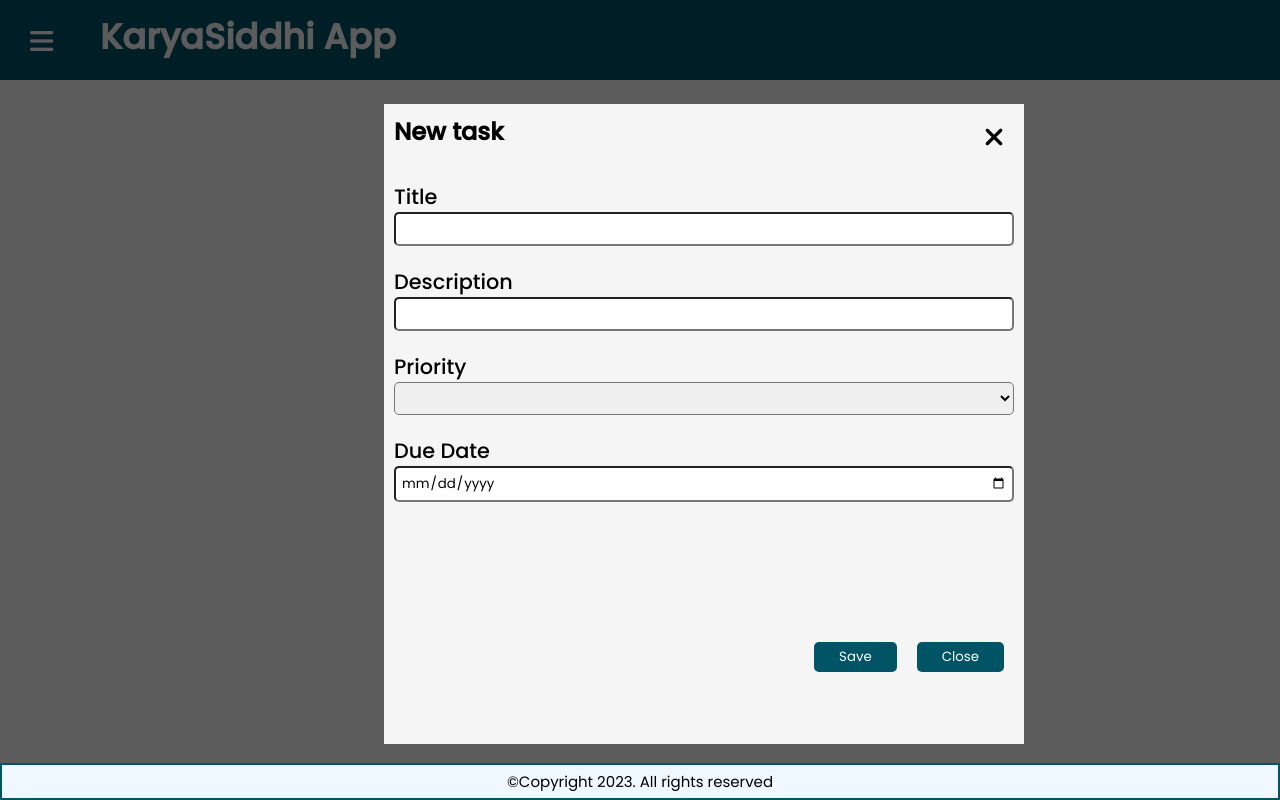
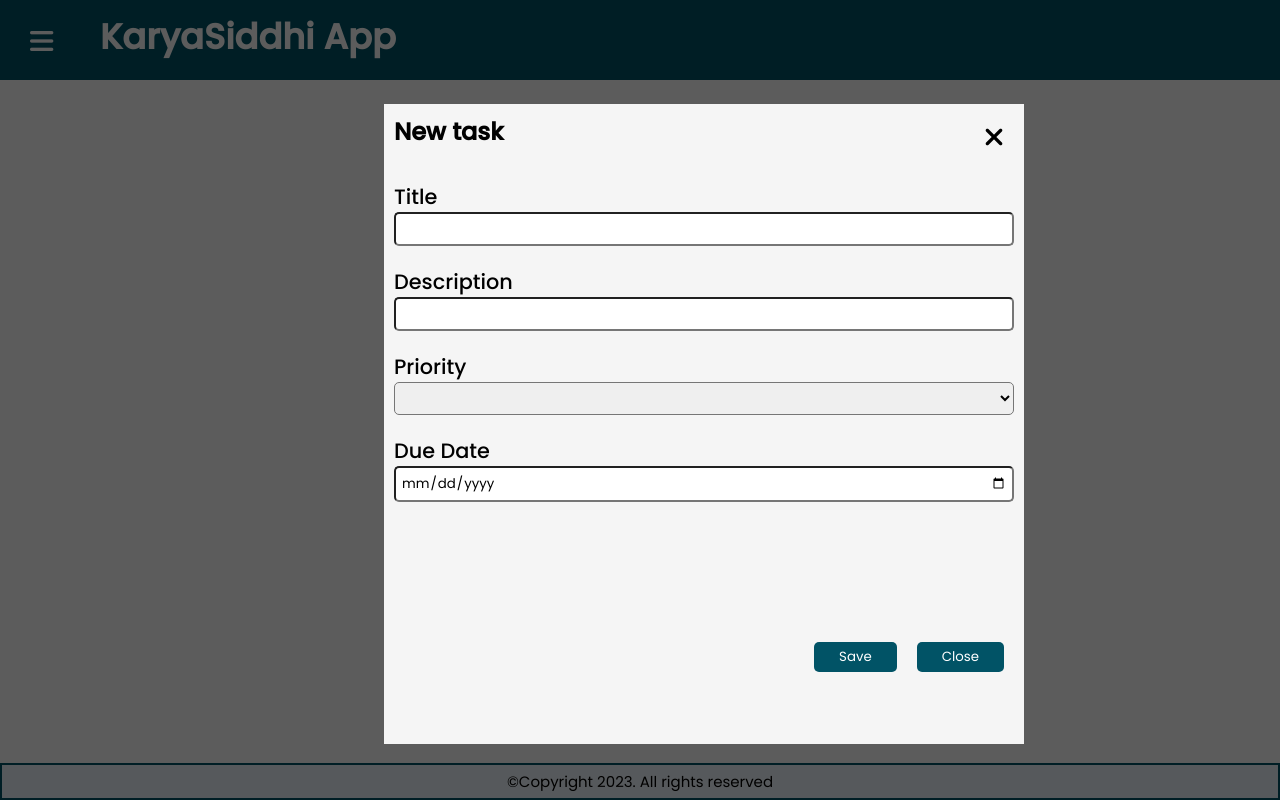
Before and after one commit to d23prajapati/KaryaSiddhi-App, an Angular app: page /modal in a window 1280 px wide. Built offline with nearby package versions, Linux system fonts and the light colour scheme.

Commit message:
initial commit

```diff
--- a/src/app/home/home.component.ts
+++ b/src/app/home/home.component.ts
@@ -24,7 +24,7 @@ export class HomeComponent implements OnInit {
   constructor(private taskService: TaskService, private router: Router) {}
 
   ngOnInit(): void {
-    // logic for greet
+    // logic for greeting
     if(this.time >= 0 && this.time < 12) {
       this.greet = "Good Morning";
     } else if (this.time >= 12 && this.time < 16){
@@ -58,7 +58,6 @@ export class HomeComponent implements OnInit {
   }
 
   onCrossBtnClicked(data: boolean) {
-    console.log(data);
     this.showModel = data;
   }
   timePeriodSelected(value: string) {
--- a/src/app/modal/modal.component.css
+++ b/src/app/modal/modal.component.css
@@ -5,6 +5,7 @@
     left: 0;
     right: 0;
     background-color: rgba(0, 0, 0, 0.64);
+    z-index: 10;
 }
 
 .model-content{
```
